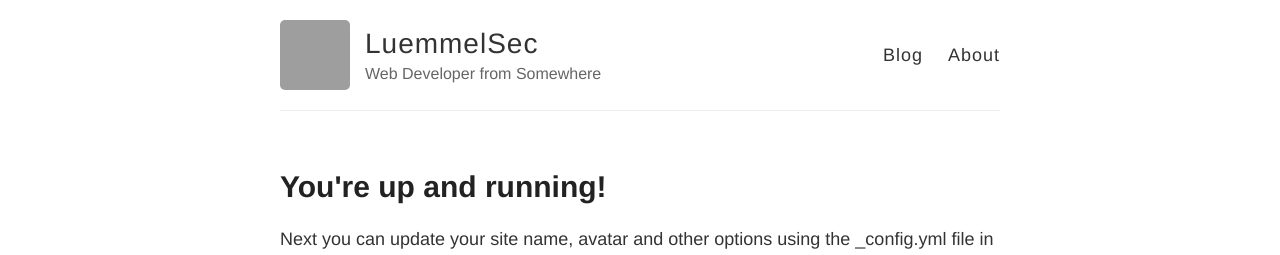
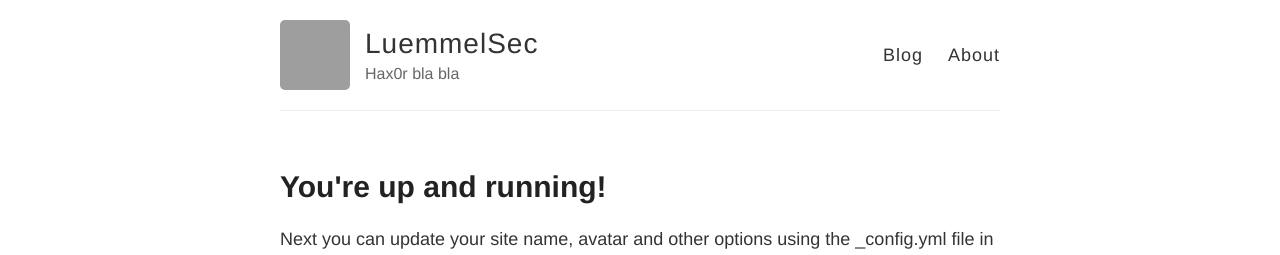
Before and after one commit to LuemmelSec/LuemmelSec.github.io, a Jekyll site: the page built from _posts/2014-3-3-Hello-World.md, in a window 1280 px wide. Shown: the top 255 px of the page. Built offline with Jekyll 4.4.1, drawn with Linux system fonts in a browser that asks for light colours; grey boxes are pictures that could not be loaded.

Commit message:
Update _config.yml

```diff
--- a/_config.yml
+++ b/_config.yml
@@ -6,7 +6,7 @@
 name: LuemmelSec
 
 # Short bio or description (displayed in the header)
-description: Web Developer from Somewhere
+description: Hax0r bla bla
 
 # URL of your avatar or profile pic (you could use your GitHub profile pic)
 avatar: https://avatars1.githubusercontent.com/u/58529760?s=460&v=4
@@ -26,7 +26,7 @@
   linkedin:
   pinterest:
   rss: # just type anything here for a working RSS icon
-  twitter: jekyllrb
+  twitter: theluemmel
   stackoverflow: # your stackoverflow profile, e.g. "users/50476/bart-kiers"
   youtube: # channel/<your_long_string> or user/<user-name>
   googleplus: # anything in your profile username that comes after plus.google.com/
```
